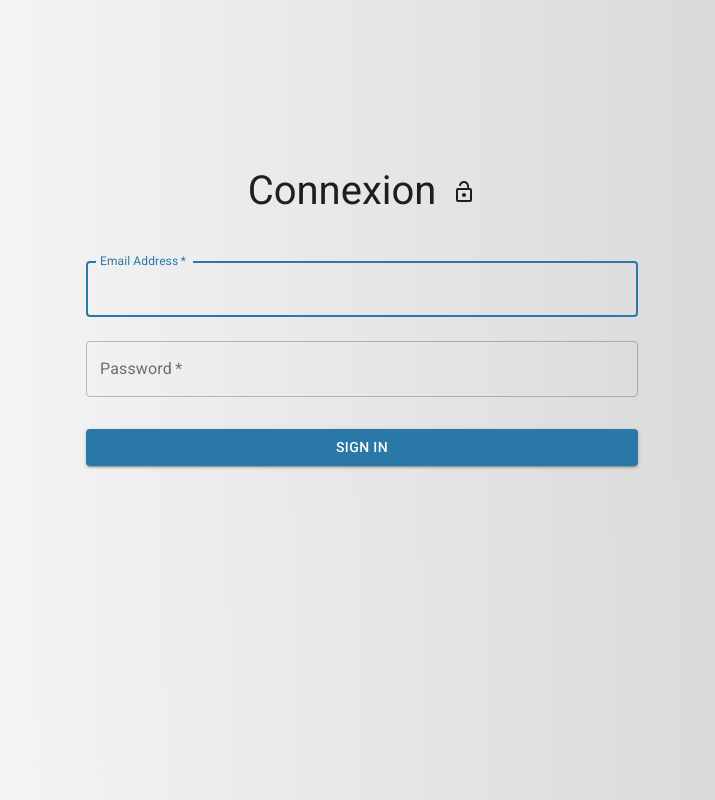
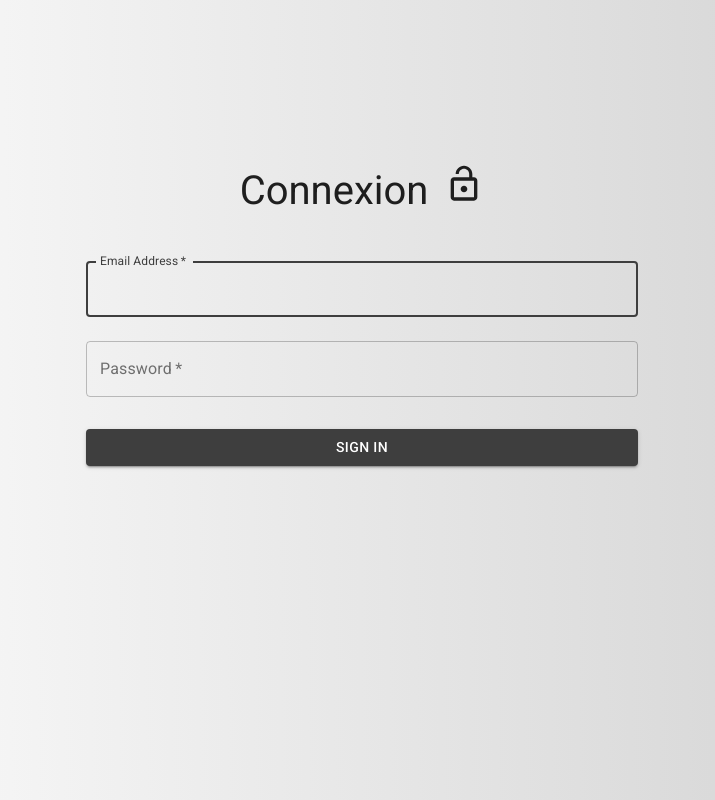
Before and after one commit to GauthierBosson/CRM-Front, a Next.js app: page / in a window 1280 px wide. Shown: the whole page, without its empty margins (278-993 px from the left). Built offline with nearby package versions, Linux system fonts and the light colour scheme.

Commit message:
ajout du button et color

```diff
--- a/components/modal/modalViewBill.js
+++ b/components/modal/modalViewBill.js
@@ -12,7 +12,8 @@ import TableContainer from '@material-ui/core/TableContainer';
 import TableHead from '@material-ui/core/TableHead';
 import TableRow from '@material-ui/core/TableRow';
 import Paper from '@material-ui/core/Paper';
-
+import Button from '@material-ui/core/Button';
+import PictureAsPdfIcon from '@material-ui/icons/PictureAsPdf';
 
 const useStyles = makeStyles(theme => ({
     modal: {
@@ -75,7 +76,8 @@ export default function TransitionsModal() {
             >
                 <Fade in={open}>
                     <div className={classes.paper}>
-                        <div id="transition-modal-title" style={{fontSize:'30px', borderLeft:'solid 3px #19857b'}}><strong style={{marginLeft:'10px'}}>Détails de la Facture </strong></div>
+                        <div id="transition-modal-title" style={{fontSize:'30px', borderLeft:'solid 3px #19857b'}}><strong style={{marginLeft:'10px'}}>Détails de la Facture  </strong> </div>
+                        <div align="right"><Button>Générer en PDF <PictureAsPdfIcon style={{marginLeft:'4px'}}/></Button></div>
                         <br/>
                         <br/>
                         <Grid item  sm={12}>
--- a/components/theme.js
+++ b/components/theme.js
@@ -5,10 +5,10 @@ import { red } from '@material-ui/core/colors';
 const theme = createMuiTheme({
     palette: {
         primary: {
-            main: '#2978A8',
+            main: '#3e3e3e',
         },
         secondary: {
-            main: '#2978A8',
+            main: '#3e3e3e',
         },
         error: {
             main: red.A400,
--- a/pages/index.js
+++ b/pages/index.js
@@ -40,7 +40,7 @@ export default function SignIn() {
       <CssBaseline />
       <div className={classes.paper}>
         <Typography component="h1" variant="h5" style={{fontSize:'40px'}}>
-          Connexion <LockOpenIcon style={{marginLeft:'6px', fill:'5rem'}}/>
+          Connexion <LockOpenIcon style={{marginLeft:'6px', fontSize:'40px'}}/>
         </Typography>
 
         <form className={classes.form} noValidate>
```
